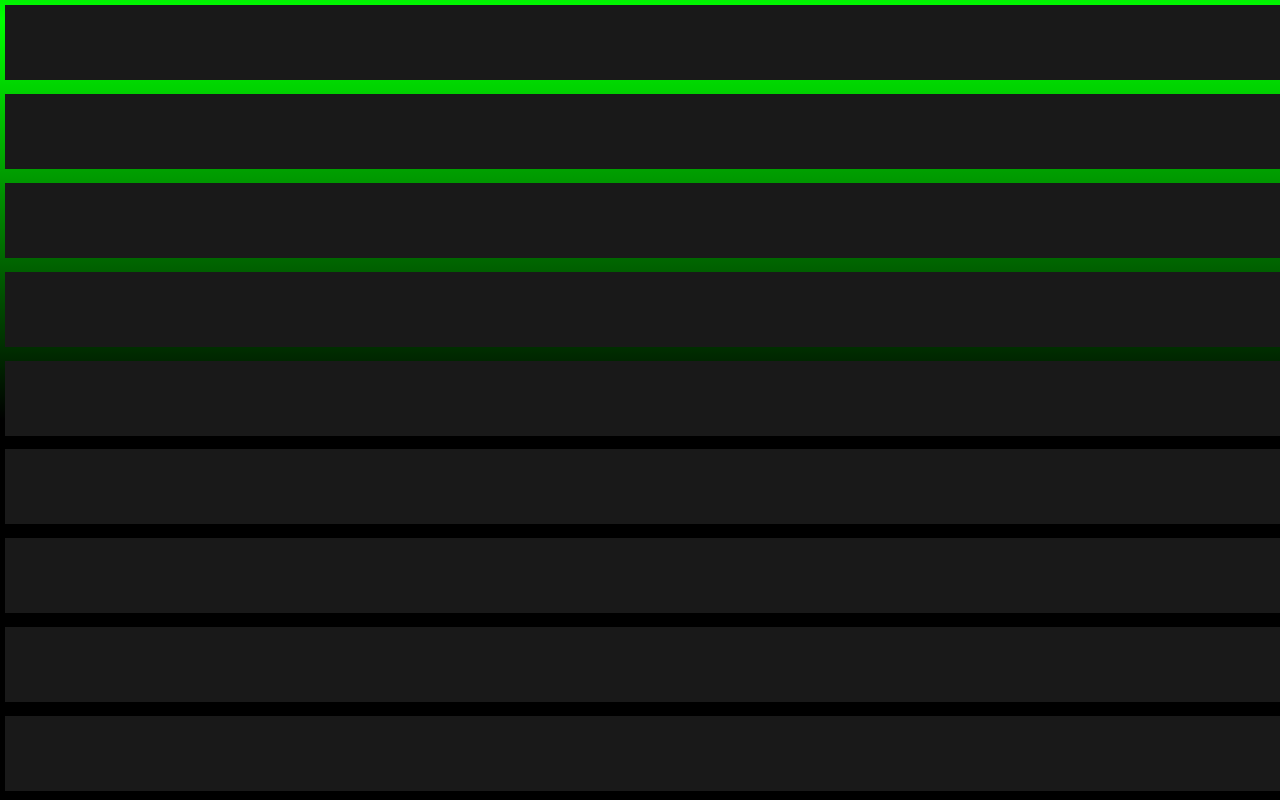
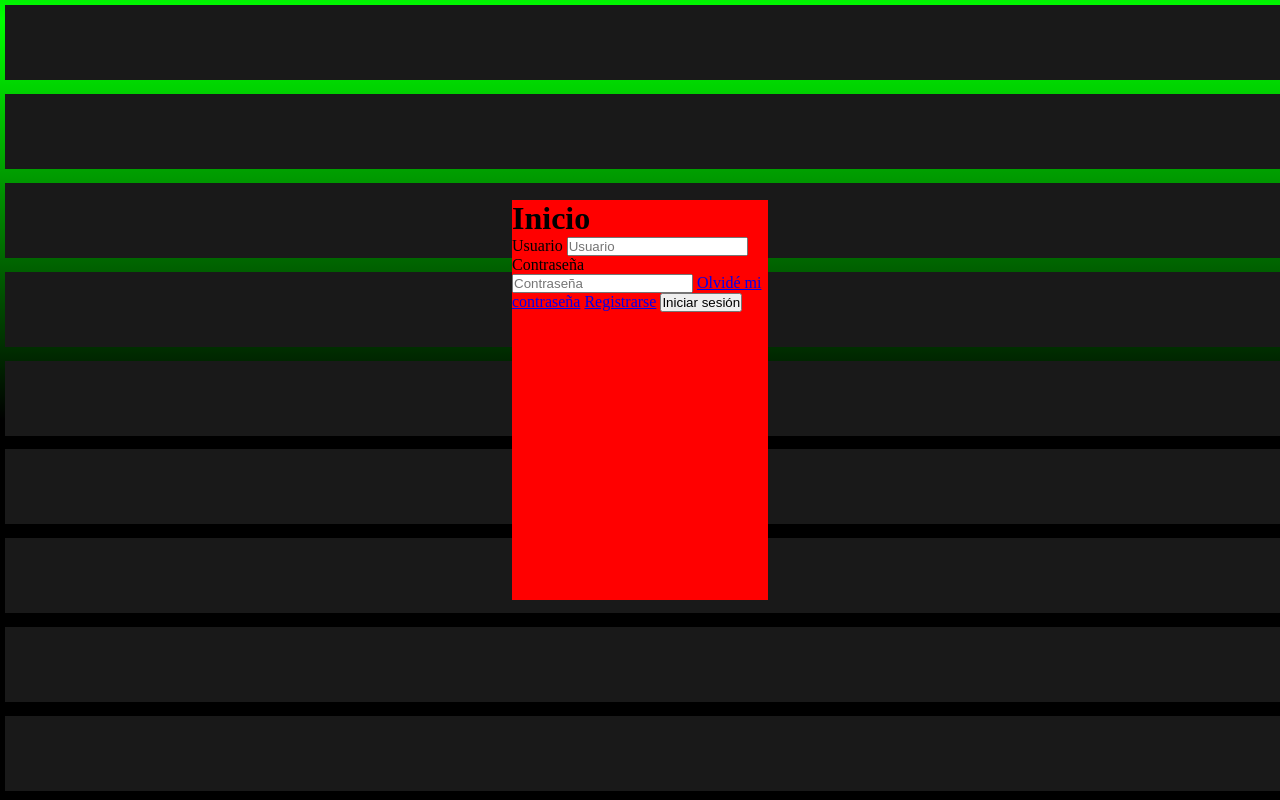
Before and after one commit to JulianKer/Login-Informatico, a plain HTML site: page index.html in a window 1280 px wide. Shown: the top 800 px of the page. Drawn offline with Linux system fonts and the light colour scheme.

Commit message:
estructura del form hecha

```diff
--- a/css/style.css
+++ b/css/style.css
@@ -14,6 +14,10 @@ body{
     width: 100%;
     height: 100%;
     background-color: black;
+
+    display: flex;
+    justify-content: center;
+    align-items: center;
 }
 
 /*------------------------------ ANIMACION DE FONDO -----------------------------------*/
@@ -65,3 +69,18 @@ body{
     background-color: rgb(0, 255, 0);
     transition: none;
 }
+
+/*---------------------------------contenedor-login---------------------------------*/
+.contenedor-login{
+    position: absolute;
+    z-index: 10;
+
+    width: 20%;
+    height: 50%;
+
+    display: flex;
+    flex-direction: column;
+
+    background-color: red;
+}
+/*----------------------------------------------------------------------------------*/
--- a/index.html
+++ b/index.html
@@ -8,8 +8,26 @@
 </head>
 <body>
     <div class="contenedor-principal">
+
+        <div class="contenedor-login">
+            <h1 class="titulo">Inicio</h1>
+            <form action="#" class="formulario">
+
+                <label for="usuario">Usuario</label>
+                <input type="text" name="usuario" id="usuario" placeholder="Usuario">
+
+                <label for="contraseña">Contraseña</label>
+                <input type="password" name="password" id="contraseña" placeholder="Contraseña">
+
+                <a href="#">Olvidé mi contraseña</a>
+                <a href="#">Registrarse</a>
+
+                <button type="submit" class="boton">Iniciar sesión</button>
+            </form>
+        </div>
+
+        <!-- ------ de aca para abajo, es el tema del fondo, lo que es la cuadricula con la animacion de la luz verde y las celdas ----- -->
         <div class="animacion-verde"></div>
-
         <div class="cuadricula">
             <div class="celda"></div>
             <div class="celda"></div>
@@ -183,7 +201,7 @@
             <div class="celda"></div>
             <div class="celda"></div>
         </div>
-
+        <!-- ----------------------------------------- aca termina el tema del fondo ----------------------------------------- -->
     </div>
     <script href="js/script.js"></script>
 </body>
```
